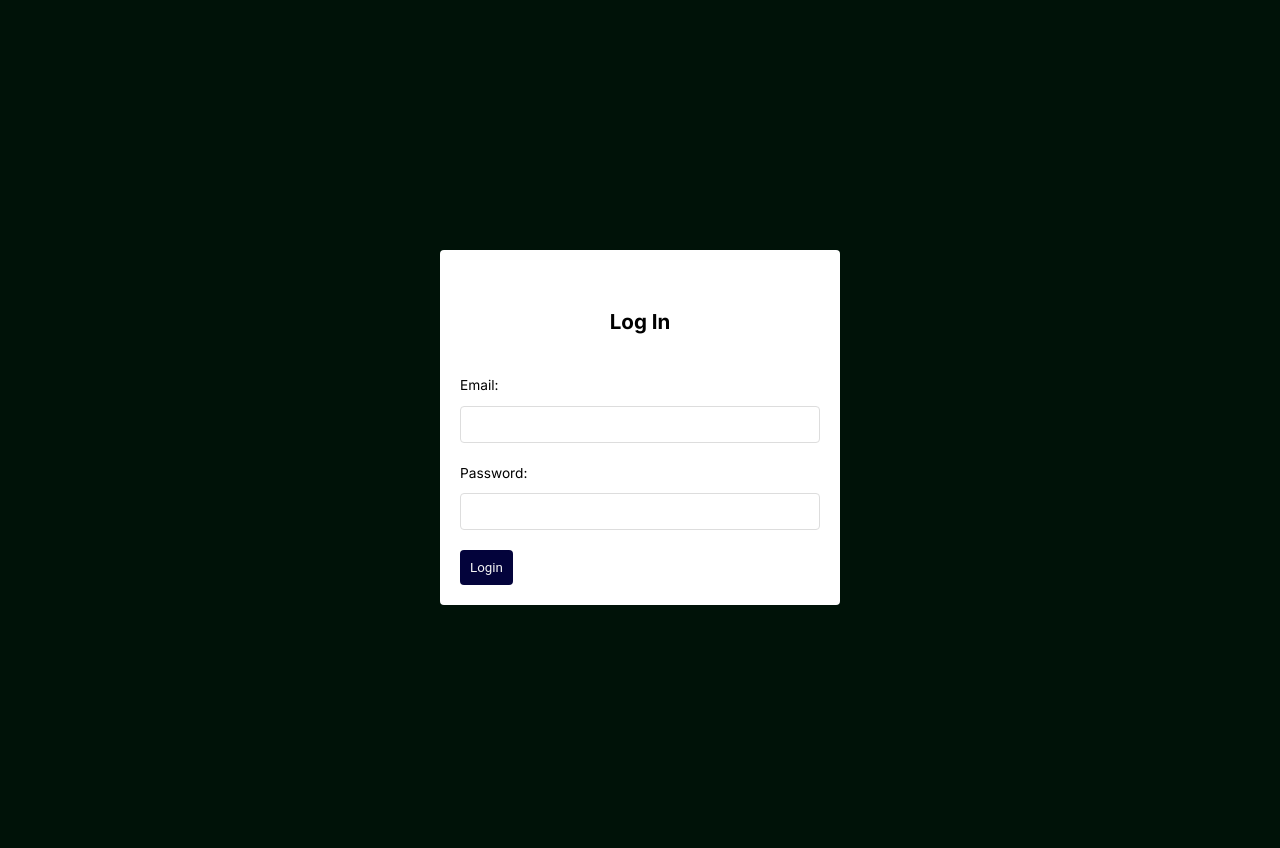
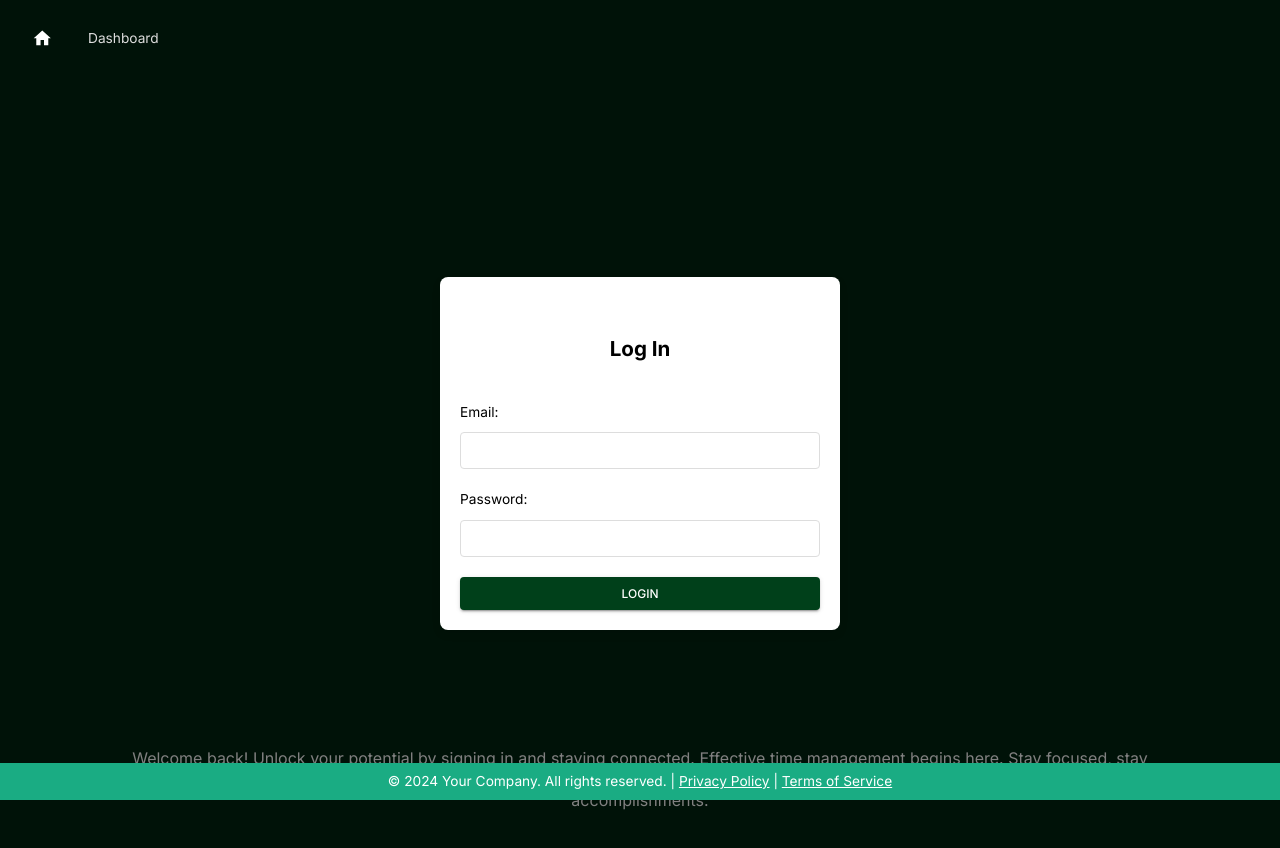
Before and after one commit to Haregewoyn-Soramo/Soramo-Haregewoyn-EMS-Capstone, a React (Vite) app in the folder frontend/vite-project/: page /signin in a window 1280 px wide. Shown: the top 848 px of the page. Built offline with nearby package versions, Linux system fonts and the light colour scheme; what react-swipeable-views-utils would draw is missing.

Commit message:
capstone project

```diff
--- a/frontend/vite-project/src/App.css
+++ b/frontend/vite-project/src/App.css
@@ -7,15 +7,33 @@ body,
   height: 100%;
   width: 100%;
   font-family: "Inter", sans-serif;
-  background-color: (29, 33, 38, 0.4)
+  background-color: (29, 33, 38, 0.4);
+  color:#ddd;
 }
 
 .signupForm, .loginForm, .productForm{
   max-width: 400px;
-  margin: 40px auto;
+  margin: auto;
   padding: 20px;
   background: #fff;
-  border-radius: 4px;
+  border-radius: 8px;
+  margin-top: 200px;
+  box-shadow: 0 4px 8px rgba(0, 0, 0, 0.1);
+  transition: all 0.3s ease-in-out;
+  transform: translateY(0);
+  opacity: 1;
+  animation: fadeInUp 0.5s ease-in-out;
+}
+
+@keyframes fadeInUp {
+  from {
+    transform: translateY(20px);
+    opacity: 0;
+  }
+  to {
+    transform: translateY(0);
+    opacity: 1;
+  }
 }
 
 input{
@@ -29,14 +47,14 @@ input{
 }
 
 form button{
-  background:#03033b;
+  background:#001208;
   border: 0;
   color: whitesmoke;
   padding: 10px;
   font-family: roboto;
   border-radius: 4px;
   cursor: pointer;
-
+  width: 100%;
 }
 
 div .errorState{
--- a/frontend/vite-project/src/App.jsx
+++ b/frontend/vite-project/src/App.jsx
@@ -39,24 +39,23 @@ function App() {
     <ThemeProvider theme={ theme}>
          <CssBaseline/>
          <Routes>
-         <Route path= '/signin' element = {!user ? < Login/> : <Navigate to= '/'/>} />
-          <Route element = {<Layout />}>
-            <Route path= '/' element = {<Navigate to = '/dashboard' replace />} />
+            <Route path='/signin' element={!user ? <Login /> : <Navigate to='/dashboard' />} />
+            <Route element = {<Layout />}>
+            <Route path="/" element={<Dashboard />} />
             <Route path= '/dashboard' element = {< Dashboard />} />
-            <Route path= '/KPI' element = {< KPI />} />
-            <Route path= '/tasks' element = {< Tasks/>} />
-            <Route path= '/Employees' element = {< EmployeesOfCompany/>} />
-            <Route path= '/Custom' element = {< Report/>} />
-            <Route path= '/message' element = {<NotifMessage/>} />
-            <Route path= '/date' element = {<Date/>} />
-            <Route path= '/createkpi' element = {<CreateKPI/>} />
-            <Route path= '/createtask' element = {<CreateTask/>} />
-            <Route path= '/hours' element = {<HoursWorked/>} />
-            <Route path= '/quality' element = {<QualityOfWork/>} />
-            <Route path= '/login' element = {<LoginAndLogout/>} />
-            <Route path= '/logout' element = {<Logout/>} />
-            <Route path= '/addemployee' element = {<AddEmployee/>}/>
-            <Route path= '/' element = {user ? < Dashboard/> : <Navigate to= '/signin'/>} />
+            <Route path= '/KPI' element={user ? <KPI /> : <Navigate to="/signin" />} />
+            <Route path= '/tasks' element={user ? <Tasks /> : <Navigate to="/signin" />} />
+            <Route path= '/Employees' element={user ? <EmployeesOfCompany /> : <Navigate to="/signin" />} />
+            <Route path= '/Custom' element={user ? <Report /> : <Navigate to="/signin" />} />
+            <Route path= '/message' element={user ? <NotifMessage /> : <Navigate to="/signin" />}/>
+            <Route path= '/date' element={user ? <Date /> : <Navigate to="/signin" />} />
+            <Route path= '/createkpi' element={user ? <CreateKPI /> : <Navigate to="/signin" />} />
+            <Route path= '/createtask' element={user ? <CreateTask /> : <Navigate to="/signin" />} />
+            <Route path= '/hours' element = {user? <HoursWorked/> : <Navigate to="/signin"/>} />
+            <Route path= '/quality' element={user ? <QualityOfWork /> : <Navigate to="/signin" />} />
+            <Route path= '/login' element={user ? <LoginAndLogout /> : <Navigate to="/signin" />} />
+            <Route path= '/logout' element={<Logout />} />
+            <Route path= '/addemployee' element={user ? <AddEmployee /> : <Navigate to="/signin" />}/>
            </Route>
          </Routes>
       </ThemeProvider>
--- a/frontend/vite-project/src/Components/DashboarCarousel.jsx
+++ b/frontend/vite-project/src/Components/DashboarCarousel.jsx
@@ -63,6 +63,7 @@ function DashboardCarousel() {
           height: 50,
           pl: 2,
           bgcolor: 'background.default',
+          color:'white'
         }}
       >
         <Typography>{images[activeStep].label}</Typography>
--- a/frontend/vite-project/src/scenes/CreateKPI.jsx
+++ b/frontend/vite-project/src/scenes/CreateKPI.jsx
@@ -89,7 +89,7 @@ const CreateKPI = () => {
         borderRadius: '8px',
         boxShadow: '0 2px 10px rgba(0,0,0,0.1)',
         // mt:"150px"
-
+        color:'white'
       }}
     >
       <Header title="KPI" subtitle="Tracking Performance Excellence" />
@@ -100,6 +100,7 @@ const CreateKPI = () => {
         onChange={handleChange}
         required
         variant="outlined"
+        sx={{color: 'white'}}
       />
       <TextField
         label="Date"
@@ -112,6 +113,7 @@ const CreateKPI = () => {
         InputLabelProps={{
           shrink: true,
         }}
+        sx={{ color: 'white' }}
       />
       <TextField
         label="Tasks"
@@ -119,6 +121,7 @@ const CreateKPI = () => {
         value={formData.tasks}
         onChange={handleChange}
         variant="outlined"
+        sx={{ color: 'white' }}
       />
       <TextField
         label="Hours Worked"
@@ -155,6 +158,7 @@ const CreateKPI = () => {
         required
         variant="outlined"
         type="number"
+        sx={{ color: 'white' }}
       />
       <Button
         type="submit"
--- a/frontend/vite-project/src/scenes/Dashboard.jsx
+++ b/frontend/vite-project/src/scenes/Dashboard.jsx
@@ -9,7 +9,7 @@ const Dashboard = () => {
   return (
     <Box backgroundColor="rgba(29, 33, 38, 0.4)" padding="20px">
       <Box display="flex" flexDirection={isSmallScreen ? 'column' : 'row'} width="100%" margin="auto" mt="70px" gap="20px">
-        <Box width="100%" height={isSmallScreen ? '200px' : '400px'} borderRadius="10px" backgroundSize="cover" backgroundPosition="center" style={{ backgroundImage: `url('https://images.pexels.com/photos/632470/pexels-photo-632470.jpeg?auto=compress&cs=tinysrgb&w=600')` }} />
+        <Box width="100%" height={isSmallScreen ? '200px' : '400px'} borderRadius="10px" backgroundSize="cover" backgroundPosition="center" style={{ backgroundImage: `url('https://images.pexels.com/photos/632470/pexels-photo-632470.jpeg?auto=compress&cs=tinysrgb&w=600')`,}} />
         <Box width="100%" padding="20px"  borderRadius="10px"  mt="7rem">
           <Typography textAlign="center" >
             Excellence in job performance defines a true professional. By delivering high-quality work, showing strong work ethic, and maintaining a positive attitude, you set a standard of excellence. Your dedication and collaboration drive both personal and organizational success. Keep striving for greatness; your efforts are invaluable.
--- a/frontend/vite-project/src/scenes/Employee.jsx
+++ b/frontend/vite-project/src/scenes/Employee.jsx
@@ -118,7 +118,7 @@ const EmployeesOfCompany  = () => {
           color: `${theme.palette.secondary[100]} !important` ,
         }
       }}>
-        <DataGrid  loading = {isLoading || !data} rows={data || []} columns={columns} getRowId={(row)=> row._id}/>
+        <DataGrid sx={{color:"white"}}  loading = {isLoading || !data} rows={data || []} columns={columns} getRowId={(row)=> row._id}/>
       </Box>
       <Button sx={{ color: theme.palette.secondary[200], marginTop: "10px" }} onClick={(event) => handleClick(event, '/addemployee')}>
         Add Employee
--- a/frontend/vite-project/src/scenes/KPI.jsx
+++ b/frontend/vite-project/src/scenes/KPI.jsx
@@ -147,6 +147,7 @@ const KPIPerformance = () => {
           rows={data || []}
           columns={columns}
           getRowId={(row) => row._id}
+          sx={{color: 'white'}}
         />
         <Button sx={{ color: theme.palette.secondary[200], marginTop: "10px" }} onClick={(event) => handleClick(event, '/createkpi')}>
           Create KPI
--- a/frontend/vite-project/src/scenes/Login.jsx
+++ b/frontend/vite-project/src/scenes/Login.jsx
@@ -1,33 +1,97 @@
-import { useState } from "react"
-import {UseLogin} from "../hooks/UseLogin"
+import { useState } from "react";
+import { UseLogin } from "../hooks/UseLogin";
+import { Button, Box, Typography, ListItemButton, ListItemIcon, ListItemText, List, ListItem } from '@mui/material';
+import { motion } from 'framer-motion';
+import HomeIcon from '@mui/icons-material/Home';
+import PersonIcon from '@mui/icons-material/Person';
+import { useNavigate } from 'react-router-dom';
 
+const Login = () => {
+  const [email, setEmail] = useState('');
+  const [password, setPassword] = useState('');
+  const { login, isLoading, error } = UseLogin();
+  const navigate = useNavigate();
 
+  const handleSubmit = async (e) => {
+    e.preventDefault();
+    await login(email, password);
+  };
 
-const Login = () =>{
-const [email, setEmail] = useState('')
-const [password, setPassword] = useState('')
-const {login, isLoading, error} = UseLogin()
+  const handleClick = () => {
+    navigate('/dashboard');
+  };
 
+  return (
+    <Box>
+      <Box component="nav" aria-label="My site" sx={{ flexGrow: 1 }}>
+        <List component="ul" role="menubar" sx={{ display: 'flex' }}>
+          <ListItem component="li" role="none">
+            <ListItemButton
+              role="menuitem"
+              component="a"
+              href="#horizontal-list"
+              aria-label="Home"
+              onClick={handleClick}
+              marginRight="auto"
+            >
+              <ListItemIcon >
+                <HomeIcon sx={{color:"white"}}/>
+              </ListItemIcon>
+              <ListItemText sx={{}}>Dashboard</ListItemText>
+            </ListItemButton>
+          </ListItem>
+          <ListItem component="li" role="none">
+          </ListItem>
+          <ListItem component="li" role="none">
+          </ListItem>
+          <ListItem  component="li" role="none">
+            <ListItemButton
+              role="menuitem"
+              component="a"
+              href="#horizontal-list"
+              aria-label="Profile"
+              sx={{ width: '30px',
+                display: 'flex',
+                alignItems: 'center',
+                justifyContent: 'space-between',  }}
+            >
+            </ListItemButton>
+          </ListItem>
+        </List>
+      </Box>
 
-const handleSubmit = async (e) =>{
-  e.preventDefault();
-  await login(email, password)
-}
+      <div>
+        <form onSubmit={handleSubmit} className="loginForm">
+          <h2 style={{ textAlign: 'center', padding: '20px', color: 'black' }}>Log In</h2>
+          <label htmlFor="email">Email:</label>
+          <input type="email" onChange={(e) => setEmail(e.target.value)} value={email} />
+          <label htmlFor="password">Password:</label>
+          <input type="password" onChange={(e) => setPassword(e.target.value)} value={password} style={{ display: 'block' }} />
+          <Button variant="contained" type="submit" disabled={isLoading}>
+            Login
+          </Button>
+          {error && <div className="errorState">{error}</div>}
+        </form>
 
-  return(
-     <div style={{marginTop: "250px"}}>
-      <form onSubmit={handleSubmit} className="loginForm">
-      <h2 style={{textAlign:'center', padding: '20px', color: "black"}}>Log In </h2>
-      <label htmlFor="email">Email:</label>
-      <input type="email" onChange={(e)=>setEmail(e.target.value)} value={email}  />
-      <label htmlFor="password"> Password:</label>
-      <input type="password" onChange={(e) => setPassword(e.target.value)} value={password} style={{display: 'block'}} />
-      <button disabled ={isLoading}>Login</button>
-      {error && <div className="errorState">{error}</div>}
+        <Box sx={{ width: "80%", height: "300px", marginTop: "50px", marginBottom: "50px", margin: "auto", display: 'flex', alignItems: 'center', justifyContent: 'center' }}>
+          <Typography variant="h5" color="gray" textAlign="center">
+            Welcome back! Unlock your potential by signing in and staying connected. Effective time management begins here. Stay focused, stay disciplined, and stay productive. Embrace each moment with purpose and clarity. Log in to transform your aspirations into accomplishments.
+          </Typography>
+        </Box>
 
-      </form>
-     </div>
-  )
-}
+        <motion.footer
+          initial={{ opacity: 0, y: 50 }}
+          animate={{ opacity: 1, y: 0 }}
+          transition={{ duration: 0.5 }}
+          style={{ background: "#1aac83", padding: "0.5rem", textAlign: "center", position: "fixed", bottom: 0, left: 0, width: "100%", zIndex: 1000 }}
+        >
+          <Typography variant="body1" color="white">
+            © 2024 Your Company. All rights reserved. | <a href="#" style={{ color: "#ffffff" }}>Privacy Policy</a> | <a href="#" style={{ color: "#ffffff" }}>Terms of Service</a>
+          </Typography>
+        </motion.footer>
+      </div>
+    </Box>
+  );
+};
 
-export default Login
+export default Login;
--- a/frontend/vite-project/src/scenes/Report.jsx
+++ b/frontend/vite-project/src/scenes/Report.jsx
@@ -27,7 +27,7 @@ const Report = () => {
   return (
     <Box m="1.5rem 2.5rem">
       <Header title="Reports Dashboard" subtitle="Generate, View, and Export Reports" />
-      <DataGrid
+      <DataGrid  sx={{color:"white"}}
         loading={isLoading || !data}
         rows={data || []}
         columns={columns}
--- a/frontend/vite-project/src/state/theme.js
+++ b/frontend/vite-project/src/state/theme.js
@@ -1,7 +1,7 @@
 // color design tokens export
 export const tokensDark = {
   grey: {
-    0: "#ffffff",
+    0: "#000000",
     10: "#f6f6f6",
     50: "#f0f0f0",
     100: "#e0e0e0",
```
Also changed, not shown: frontend/vite-project/src/Components/Navbar.jsx (+39 -26 lines), frontend/vite-project/src/Components/Sidebar.jsx (+4 -4 lines).
